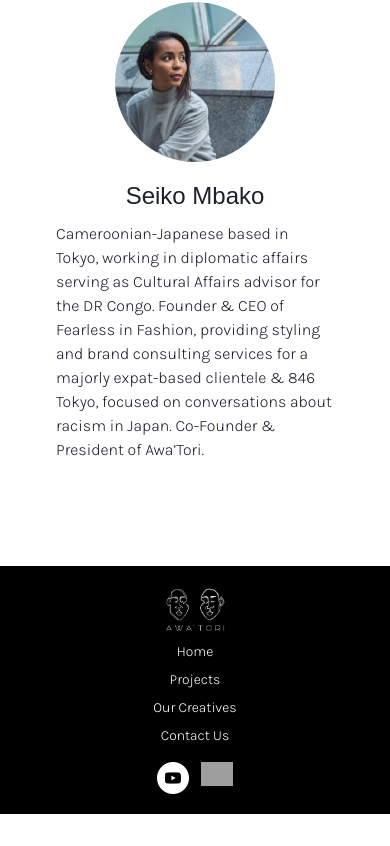
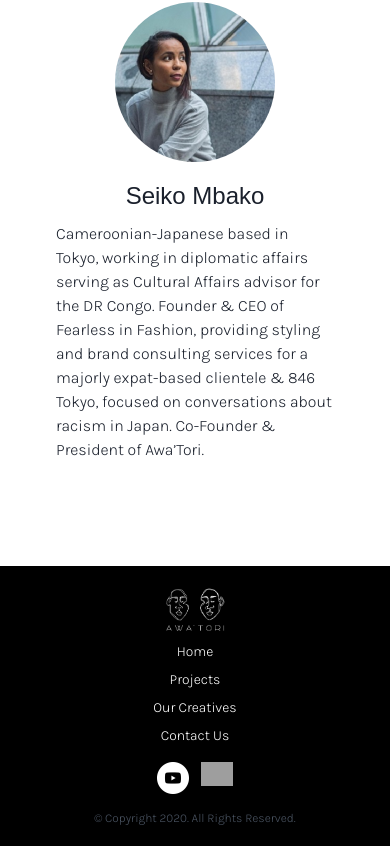
Before and after one commit to awatori/website, a Next.js app: page / in a window 390 px wide. Shown: the part 2366-3212 px from the top of the page. Before the commit the page ends 3180 px from the top, so only its background shows below. Built offline with nearby package versions, Linux system fonts and the light colour scheme; grey boxes are pictures that could not be loaded; a web font is replaced by a local one.

Commit message:
feat: copyright, responsive

```diff
--- a/src/components/footer.tsx
+++ b/src/components/footer.tsx
@@ -1,7 +1,8 @@
 import Link from "next/link";
 export function Footer() {
   return (
-    <footer className="flex flex-col md:flex-row justify-between items-center px-8 py-5 text-white w-full bg-black px-14">
+    <footer className="flex flex-col px-8 py-5 text-white w-full bg-black px-14">
+      <div className="flex flex-col md:flex-row justify-between items-center">
         <img src="/logos/awatori_logo_white.png" alt="Awa'Tori logo in white" className="w-16" />
         <nav className="flex flex-col text-center md:flex-row md:text-left justify-between gap-x-6 text-sm">
           <Link href="/" className="hover:underline mt-2 md:mt-0">Home</Link>
@@ -13,6 +14,8 @@ export function Footer() {
           <a href="https://www.youtube.com/channel/UCHCt0lehc9PLV7JS3Ytlkag/featured?view_as=subscriber" target="_blank"><img src="/icons/youtube_icon.png" alt="YouTube icon" className="w-8" /></a>
           <a href="https://www.instagram.com/awatori.ourstory/" target="_blank"><img src="/icons/instagram_icon.png" alt="YouTube icon" className="w-8" /></a>
         </nav>
+      </div>
+      <h3 className="w-full text-center text-xs text-gray-600 mt-4">© Copyright 2020. All Rights Reserved.</h3>
     </footer>
   );
 }
```
Lines whose indentation alone changed are shown as unchanged.
